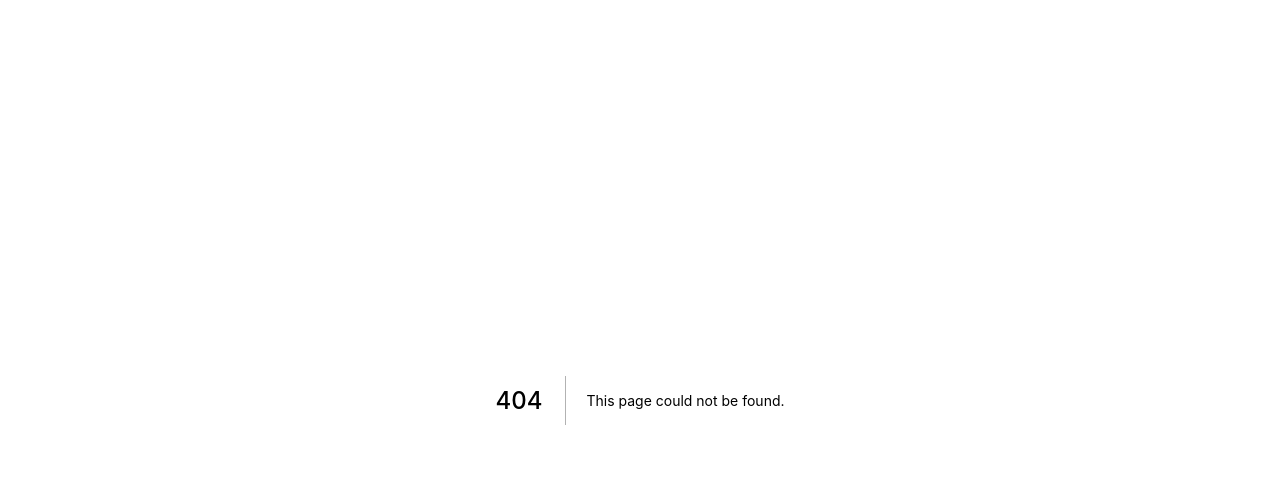
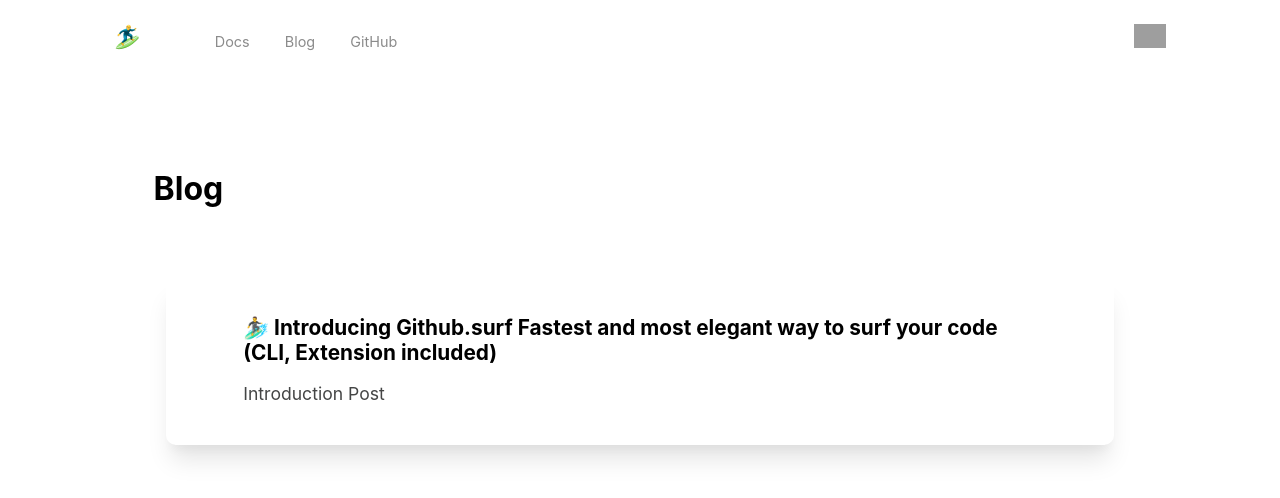
Before and after one commit to surfcodes/website, a Next.js app: page /blog in a window 1280 px wide. Before the commit this address had no page. Shown: the top 498 px of the page. Built offline with nearby package versions, Linux system fonts and the light colour scheme; grey boxes are pictures that could not be loaded.

Commit message:
setup blog and smaller adjustments

```diff
--- a/components/Header.js
+++ b/components/Header.js
@@ -1,11 +1,15 @@
 import styled from "@emotion/styled";
 import HeaderItem from "./HeaderItem";
+
+import Link from "next/link";
 
 export default function Header() {
   return (
     <HeaderElement>
       <HeaderStart>
+        <Link href="/">
         <Image src="/images/surfer.png" alt="surfer" />
+        </Link>
         <HeaderItems>
           <HeaderItem content="Docs" link="/docs" />
           <HeaderItem content="Blog" link="/blog" />
@@ -15,7 +19,7 @@
           />
         </HeaderItems>
       </HeaderStart>
-      <a href="https://github.com/surfcodes/surf">
+      <a href="https://github.com/surfcodes/surf" target="_blank">
         <Shields
           alt="GitHub Repo stars"
           src="https://img.shields.io/github/stars/surfcodes/surf?style=social"
--- /dev/null
+++ b/components/layout/LayoutWrapper.js
@@ -0,0 +1,21 @@
+import styled from "@emotion/styled";
+import Header from "components/Header"
+
+export default function Wrapper({ children }) {
+    return (
+        <div>
+            <Header />
+            <Wrap>{children}</Wrap>
+        </div>
+      );
+    }
+
+const Wrap = styled.div`
+  display: flex;
+  flex-direction: column;
+  --space-y-reverse: 0;
+  margin-top: calc(1.25rem * calc(1 - var(--space-y-reverse)));
+  margin-bottom: calc(1.25rem * var(--space-y-reverse));
+
+  margin: 0 12vw;
+`;
--- /dev/null
+++ b/jsconfig.json
@@ -0,0 +1,5 @@
+{
+  "compilerOptions": {
+    "baseUrl": "."
+  }
+}
--- /dev/null
+++ b/next.config.js
@@ -0,0 +1,6 @@
+const withMDX = require("@next/mdx")({
+  extension: /\.mdx$/,
+});
+module.exports = withMDX({
+  pageExtensions: ["js", "jsx", "mdx"],
+});
--- a/package.json
+++ b/package.json
@@ -10,6 +10,8 @@
   "dependencies": {
     "@emotion/react": "^11.1.5",
     "@emotion/styled": "^11.1.5",
+    "@mdx-js/loader": "^1.6.22",
+    "@next/mdx": "^10.0.8",
     "next": "10.0.7",
     "react": "17.0.1",
     "react-dom": "17.0.1"
--- /dev/null
+++ b/pages/blog.js
@@ -0,0 +1,62 @@
+import Head from "next/head";
+
+import Wrapper from "components/layout/LayoutWrapper";
+import styled from "@emotion/styled";
+
+function importAll(r) {
+  return r.keys().map(r);
+}
+
+const blogItems = importAll(require.context("./blog", false, /.mdx$/));
+console.log(blogItems);
+
+function Blog() {
+  return (
+    <Wrapper>
+      <Head>
+        <title>surf.codes - Blog</title>
+        <link rel="icon" href="/favicon.ico" />
+      </Head>
+      <h1>Blog</h1>
+      <div>
+        {blogItems.map((item) => (
+          <Post>
+            <PostTitle>
+              <a href={item.meta.slug}>
+                {item.meta.icon} {item.meta.title}
+              </a>
+            </PostTitle>
+            <PostSubTitle>{item.meta.description}</PostSubTitle>
+          </Post>
+        ))}
+      </div>
+    </Wrapper>
+  );
+}
+
+export default Blog;
+
+const Post = styled.div`
+  padding: 3vh 6vw;
+  margin: 6vh 1vw;
+
+  box-shadow: 0 0 #0000, 0 0 #0000, 0 20px 25px -5px rgba(0, 0, 0, 0.1),
+    0 10px 10px -5px rgba(0, 0, 0, 0.04);
+  border-radius: 10px;
+
+  transition-duration: 200ms;
+
+  &:hover {
+    transform: scale(1.1);
+    transition-duration: 200ms;
+  }
+`;
+const PostTitle = styled.h1`
+  font-size: 1.3rem;
+`;
+
+const PostSubTitle = styled.p`
+  font-size: 1.1rem;
+
+  color: #444545;
+`;
--- /dev/null
+++ b/pages/blog/introduction.mdx
@@ -0,0 +1,26 @@
+import Wrapper from "components/layout/LayoutWrapper";
+import Head from "next/head";
+
+export const meta = {
+  title:
+    "Introducing Github.surf Fastest and most elegant way to surf your code (CLI, Extension included)",
+  description: "Introduction Post",
+  icon: "🏄‍♂️",
+  slug: "/blog/introduction",
+};
+
+# 🏄‍♂️ Introducing Github.surf Fastest and most elegant way to surf your code (CLI, Extension included)
+
+![surf explaination](https://miro.medium.com/max/617/1*eV9HOl1q8aFsxa94F5Pn3w.png)
+
+## Spring is coming. A season for surfing.
+
+export default ({ children, meta: meta }) => (
+  <Wrapper>
+    <Head>
+      <title>{meta.title}</title>
+        <link rel="icon" href="/favicon.ico" />
+    </Head>
+    {children}
+  </Wrapper>
+);
```
Also changed, not shown: pages/docs/index.js (added, +15 -0 lines), pages/index.js (+22 -17 lines).
